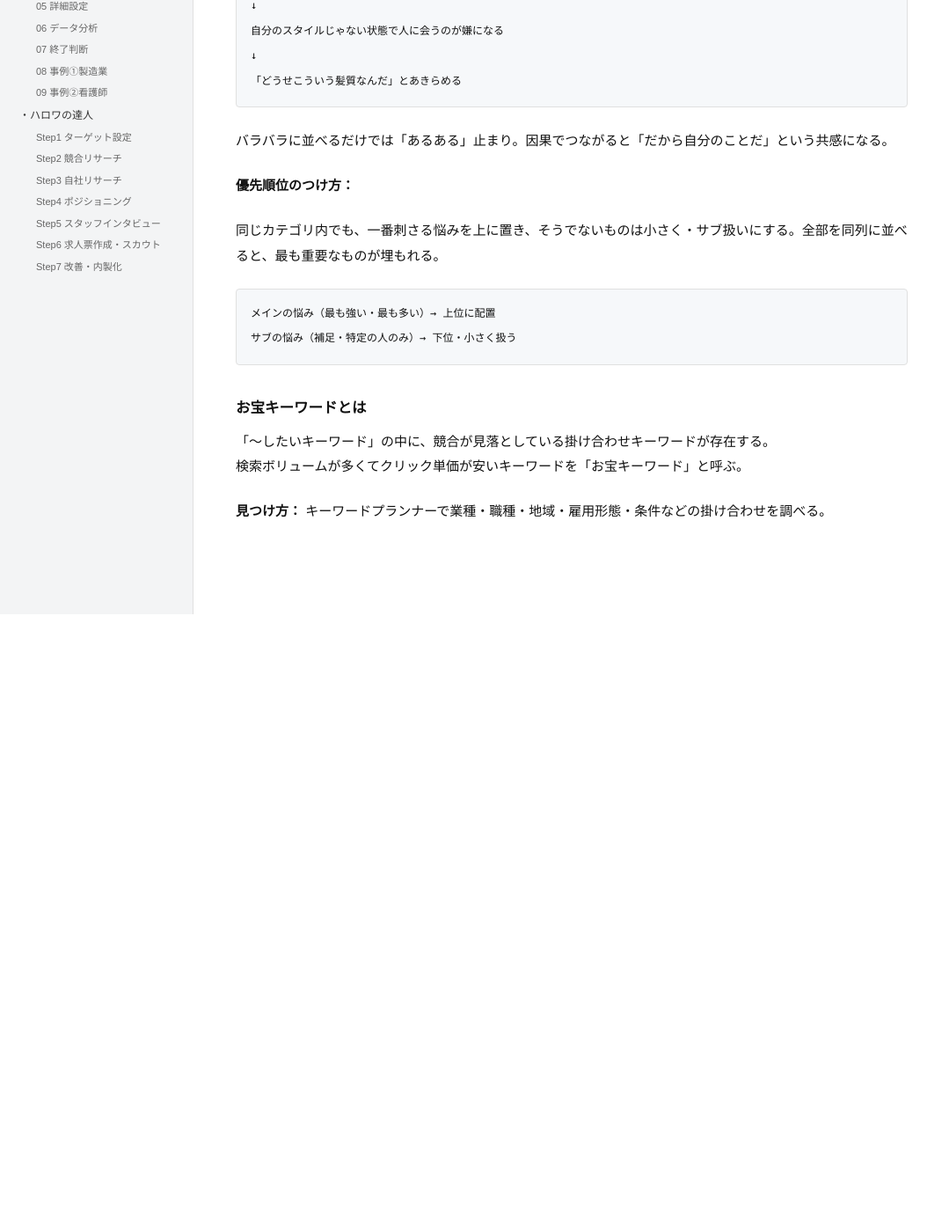
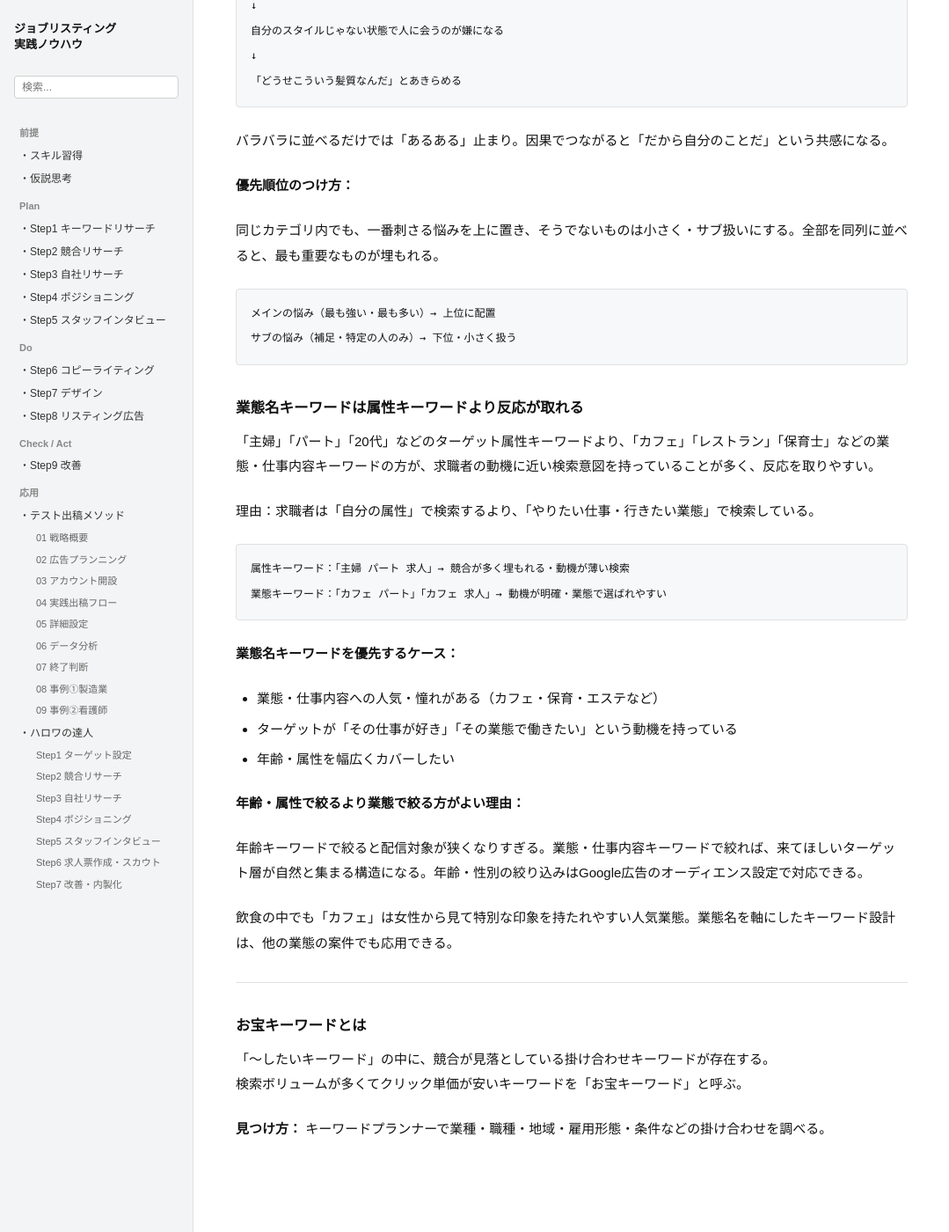
Before and after one commit to staffsolution/staffsolution-knowhow, a Jekyll site: the page built from 9ステップメソッド/キーワードリサーチ.md, in a window 1280 px wide and 1400 px high, scrolled down 7975 px. Shown: the whole window at 88% size, without its empty margins (0-1079 px from the left). Built offline with Jekyll 4.4.1, drawn with Linux system fonts in a browser that asks for light colours; comment, search, counter and statistics services are not loaded; our own code applies the rules of GitHub Pages for plain Markdown files; before the commit the page ends 8673 px from its top, so only the background shows below that; some of the changed text lies outside the part shown.

Commit message:
ノウハウ更新：道場案件からの知見を追記（業態名キーワード・採用難度の確認）
Made-with: Cursor

````diff
--- a/9ステップメソッド/キーワードリサーチ.md
+++ b/9ステップメソッド/キーワードリサーチ.md
@@ -6,7 +6,7 @@ layout: default
 ジョブリスティング実践講座ステップ1「キーワードリサーチの課題」の進め方をベースに、
 フィードバック・事例・AIプロンプト型で肉付けしたもの。
 
-最終更新：2026年4月9日（貸しスペース系キーワード実例、キーワードプランナー活用手順を追記）
+最終更新：2026年4月9日（業態名キーワードは属性キーワードより反応が取れる、を追記）
 
 > **このファイルの使い方**
 > 読んでわかった気になっても、一人で完結させることはできない設計になっている。
@@ -268,6 +268,30 @@ Google広告では年齢・性別・世帯収入・子供の有無での絞り
 サブの悩み（補足・特定の人のみ）→ 下位・小さく扱う
 ```
 
+### 業態名キーワードは属性キーワードより反応が取れる {#business-type-keywords}
+
+「主婦」「パート」「20代」などのターゲット属性キーワードより、「カフェ」「レストラン」「保育士」などの業態・仕事内容キーワードの方が、求職者の動機に近い検索意図を持っていることが多く、反応を取りやすい。
+
+理由：求職者は「自分の属性」で検索するより、「やりたい仕事・行きたい業態」で検索している。
+
+```
+属性キーワード：「主婦 パート 求人」→ 競合が多く埋もれる・動機が薄い検索
+業態キーワード：「カフェ パート」「カフェ 求人」→ 動機が明確・業態で選ばれやすい
+```
+
+**業態名キーワードを優先するケース：**
+- 業態・仕事内容への人気・憧れがある（カフェ・保育・エステなど）
+- ターゲットが「その仕事が好き」「その業態で働きたい」という動機を持っている
+- 年齢・属性を幅広くカバーしたい
+
+**年齢・属性で絞るより業態で絞る方がよい理由：**
+
+年齢キーワードで絞ると配信対象が狭くなりすぎる。業態・仕事内容キーワードで絞れば、来てほしいターゲット層が自然と集まる構造になる。年齢・性別の絞り込みはGoogle広告のオーディエンス設定で対応できる。
+
+飲食の中でも「カフェ」は女性から見て特別な印象を持たれやすい人気業態。業態名を軸にしたキーワード設計は、他の業態の案件でも応用できる。
+
+---
+
 ### お宝キーワードとは {#treasure-keywords}
 
 「〜したいキーワード」の中に、競合が見落としている掛け合わせキーワードが存在する。
````
Also changed, not shown: 9ステップメソッド/仮説思考.md (+18 -1 lines).
